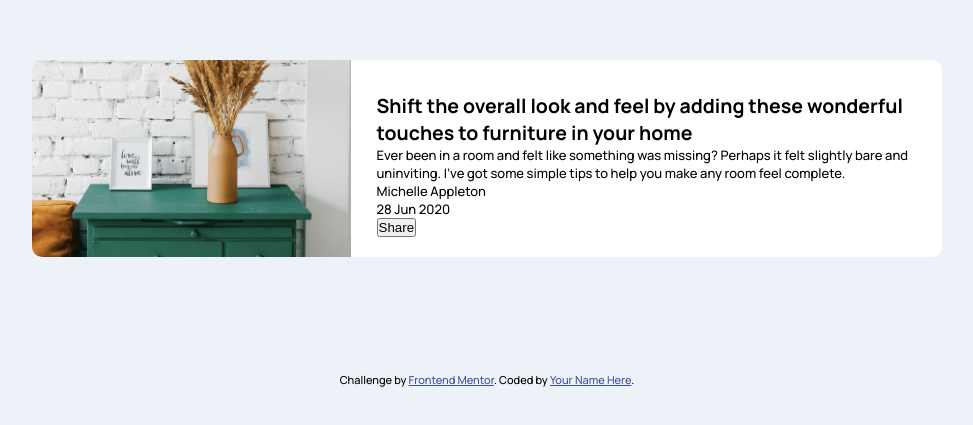
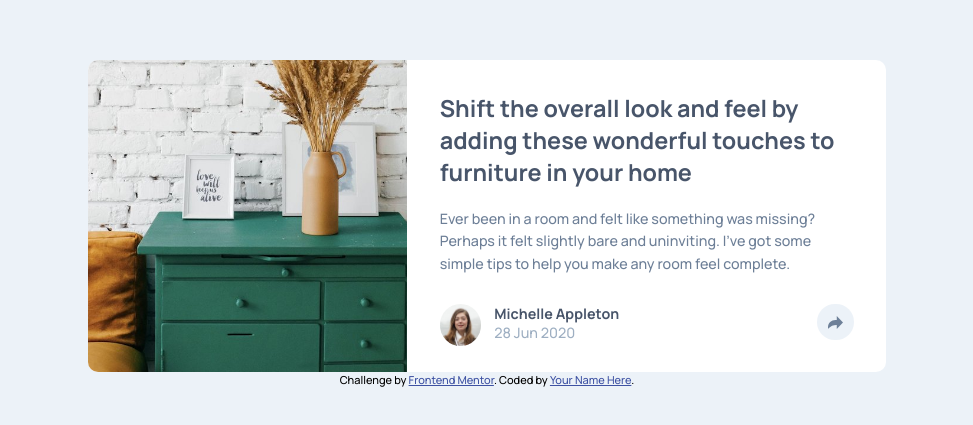
Before and after one commit to dheerajgopi/frontendmentor-challenge, a website: page public/article-preview-component/index.html in a window 1280 px wide. Shown: the part 177-602 px from the top of the page, without its empty margins (153-1126 px from the left). Drawn offline with Linux system fonts and the light colour scheme.

Commit message:
Card layout

```diff
--- a/public/article-preview-component/index.css
+++ b/public/article-preview-component/index.css
@@ -1,7 +1,10 @@
 @import url('https://fonts.googleapis.com/css2?family=Manrope:wght@500;700&display=swap');
 
 :root {
+    --very-dark-greyish-blue: hsl(217, 19%, 35%);
     --light-greyish-blue: hsl(210, 46%, 95%);
+    --desaturated-dark-blue: hsl(214, 17%, 51%);
+    --greyish-blue: hsl(212, 23%, 69%);
 }
 
 
@@ -36,10 +39,17 @@ body {
 }
 
 main {
-    max-height: 48rem;
-    flex: 1 70%;
+    position: relative;
+    height: 43rem;
     overflow: hidden;
-    padding: 0 1.5rem;
+    padding: 0 1.8rem;
+}
+
+@media only screen and (min-width: 800px) {
+    main {
+        max-height: 24rem;
+        max-width: 65rem;
+    }
 }
 
 /* card */
@@ -54,24 +64,96 @@ main {
 }
 
 .article-image {
-    flex: 1 35%;
+    flex: 1 40%;
     background: url(images/drawers.jpg);
     background-size: cover;
 }
 
 .article-content {
-    flex: 1 65%;
-    padding: 2.5rem 2rem 1.5rem 2rem;
+    display: flex;
+    flex-flow: column nowrap;
+    flex: 1 60%;
+    padding: 2.5rem 2.5rem 1.75rem 2.5rem;
+}
+
+.heading {
+    color: var(--very-dark-greyish-blue);
+    font-size: 1.25rem;
+}
+
+.summary {
+    padding-top: 1.5rem;
+    color: var(--desaturated-dark-blue);
+    line-height: 1.75rem;
+    font-size: 1.05rem;
+}
+
+.content-footer {
+    margin-top: auto;
+    display: flex;
+    flex-flow: row nowrap;
+    width: 100%;
+}
+
+#author-details {
+    display: inline-block;
+    padding-left: 1rem;
+}
+
+.author {
+    color: var(--very-dark-greyish-blue);
+    font-size: 1.1rem;
+    font-weight: 700;
+}
+
+#avatar {
+    border-radius: 50%;
+    width: 3.2rem;
+}
+
+.date {
+    color: var(--greyish-blue);
+    font-size: 1.1rem;
+}
+
+#btn-share {
+    display: inline;
+    margin-left: auto;
+    border: none;
+    border-radius: 50%;
+    width: 2.8rem;
+    height: 2.8rem;
+    background-color: var(--light-greyish-blue);
+    background-image: url(images/icon-share.svg);
+    background-repeat: no-repeat;
+    background-position: center center;
 }
 
 @media only screen and (min-width: 800px) {
-    main {
-        max-height: 24rem;
-        max-width: 73rem;
-    }
     .article-card {
         flex-flow: row nowrap;
     }
+
+    .heading {
+        font-size: 1.8rem;
+    }
+
+    .summary {
+        font-size: 1.1rem;
+    }
+
+    .article-content {
+        padding-bottom: 2rem;
+    }
+}
+
+/* share */
+
+#share-options {
+    display: none;
+    background-color: aqua;
+    height: 4rem;
+    width: 100%;
 }
 
 /* footer */
--- a/public/article-preview-component/index.html
+++ b/public/article-preview-component/index.html
@@ -6,6 +6,7 @@
 
   <link rel="icon" type="image/png" sizes="32x32" href="./images/favicon-32x32.png">
   <link rel="stylesheet" href="index.css">
+  <script src="index.js"></script>
 
   <title>Frontend Mentor | Article preview component</title>
 </head>
@@ -14,16 +15,20 @@
     <article class="article-card">
       <div class="article-image"></div>
       <section class="article-content">
-        <h2>Shift the overall look and feel by adding these wonderful
+        <h2 class="heading">Shift the overall look and feel by adding these wonderful
           touches to furniture in your home</h2>
-        <p>Ever been in a room and felt like something was missing? Perhaps
+        <p class="summary">Ever been in a room and felt like something was missing? Perhaps
           it felt slightly bare and uninviting. I’ve got some simple tips
           to help you make any room feel complete.</p>
-        <div>
-          <p>Michelle Appleton</p>
-          <p>28 Jun 2020</p>
-          <button>Share</button>
+        <div class="content-footer">
+          <img src="images/avatar-michelle.jpg" alt="author avatar" id="avatar">
+          <div id="author-details">
+            <p class="author">Michelle Appleton</p>
+            <p class="date">28 Jun 2020</p>
+          </div>
+          <button id="btn-share"></button>
         </div>
+        <div id="share-options"></div>
       </section>
     </article>
   </main>
```
